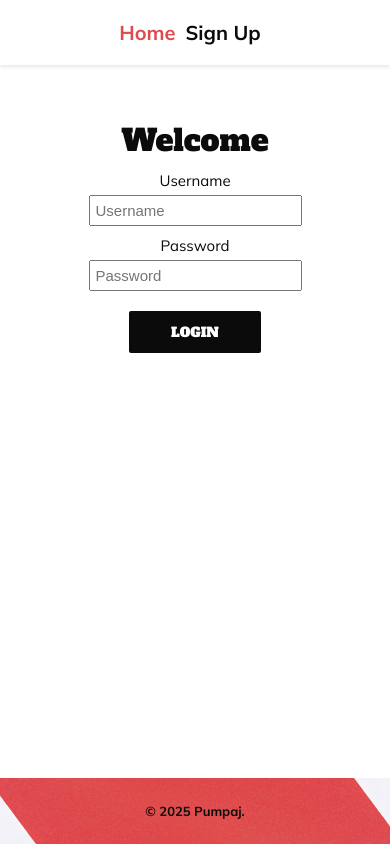
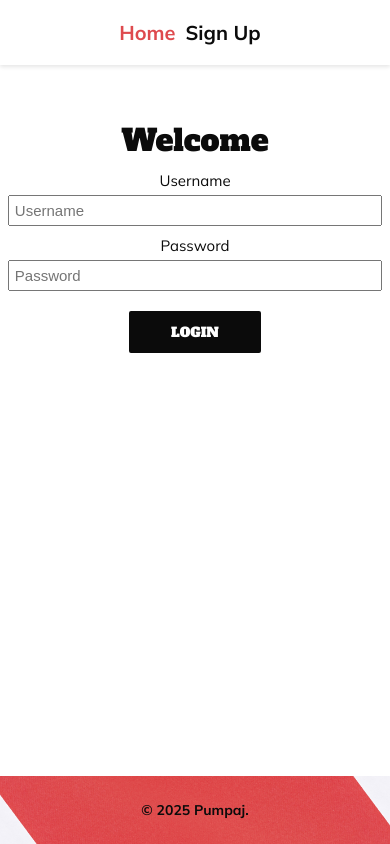
Before and after one commit to mladen081/o, a React (Vite) app: page / in a window 390 px wide. Built offline with nearby package versions, Linux system fonts and the light colour scheme.

Commit message:
009 up++

```diff
--- a/src/index.css
+++ b/src/index.css
@@ -128,6 +128,7 @@ form input,
 form select {
   font-size: 1.5rem;
   padding: 0.5rem;
+  width: 100%;
 }
 
 /* form end */
@@ -238,7 +239,7 @@ button:focus {
   }
 
   p {
-    font-size: 1.3rem;
+    font-size: 1.4rem;
   }
 
   .c-right {
```
